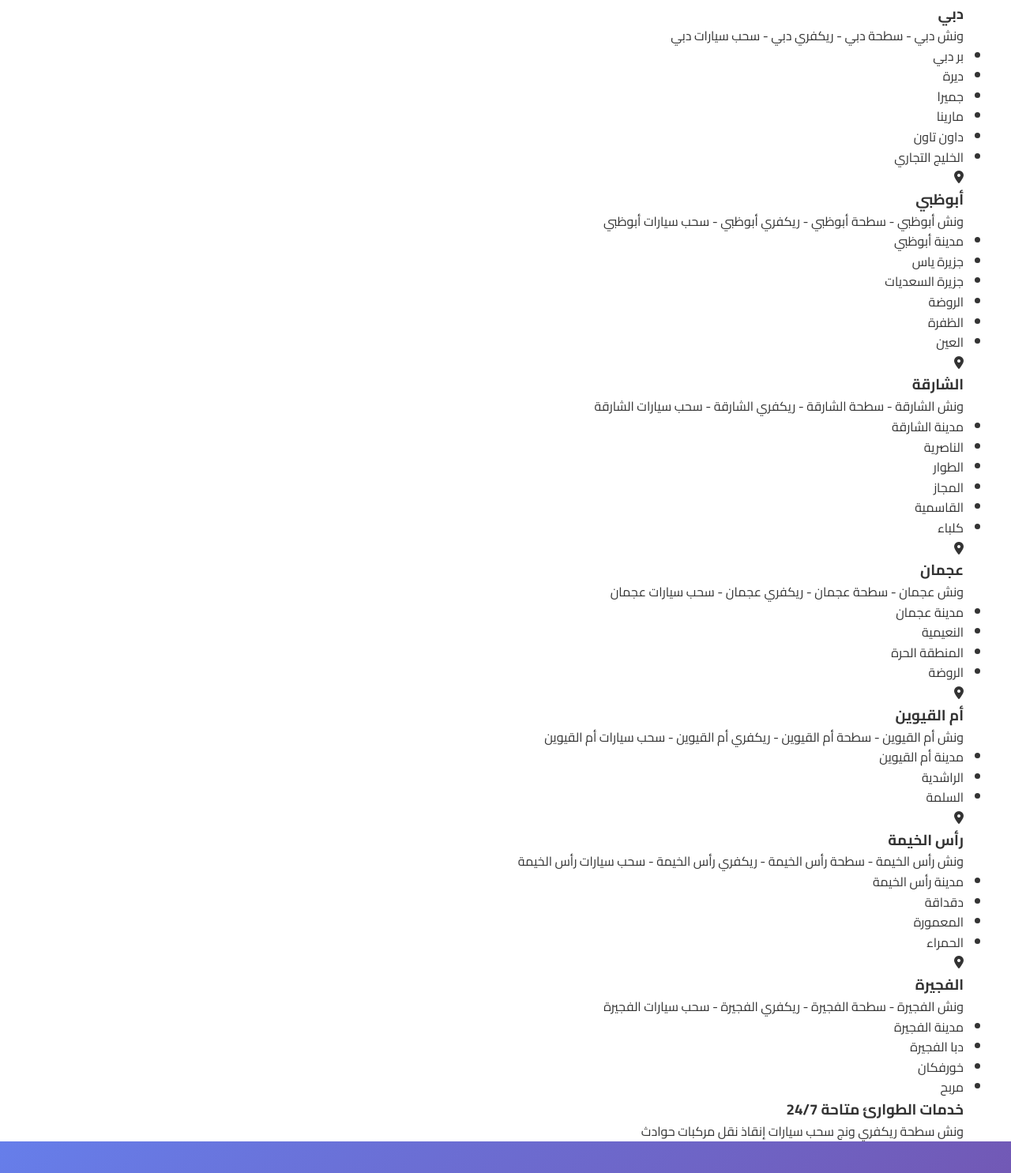
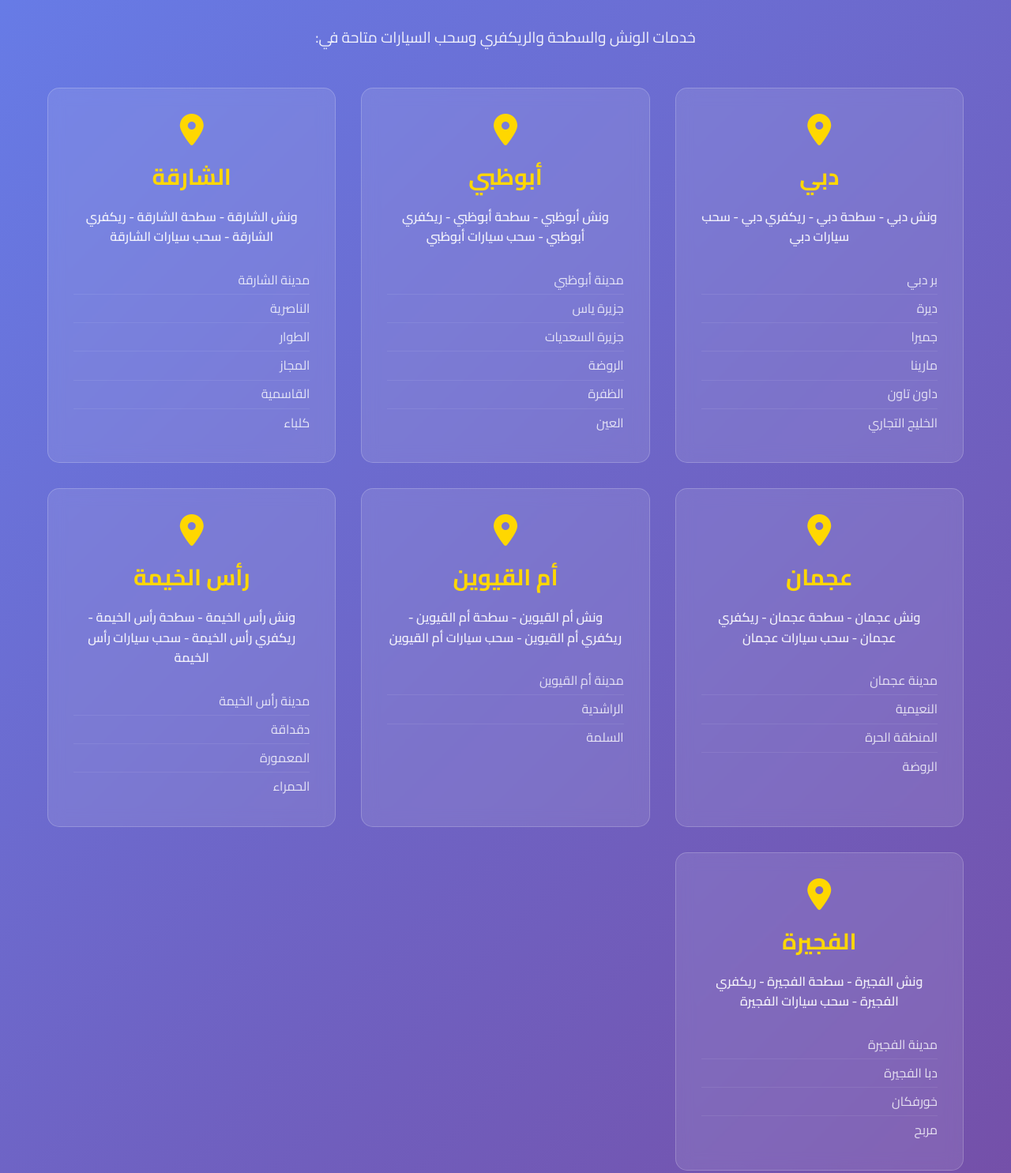
Before and after one commit to h14278133-del/site, a plain HTML site: page index.html in a window 1280 px wide. Shown: the part 1930-3415 px from the top of the page at 79% size. Drawn offline with Linux system fonts and the light colour scheme.

Commit message:
Update style.css

```diff
--- a/style.css
+++ b/style.css
@@ -215,6 +215,116 @@ body {
 .services {
     padding: 80px 0;
     background: #f8f9fa;
+}
+
+/* UAE Regions Section */
+.uae-regions {
+    padding: 80px 0;
+    background: linear-gradient(135deg, #667eea 0%, #764ba2 100%);
+    color: white;
+}
+
+.regions-subtitle {
+    text-align: center;
+    font-size: 1.2rem;
+    margin-bottom: 3rem;
+    opacity: 0.9;
+}
+
+.regions-grid {
+    display: grid;
+    grid-template-columns: repeat(auto-fit, minmax(300px, 1fr));
+    gap: 2rem;
+    margin-bottom: 3rem;
+}
+
+.region-card {
+    background: rgba(255, 255, 255, 0.1);
+    backdrop-filter: blur(10px);
+    padding: 2rem;
+    border-radius: 15px;
+    border: 1px solid rgba(255, 255, 255, 0.2);
+    transition: all 0.3s;
+    text-align: center;
+}
+
+.region-card:hover {
+    transform: translateY(-5px);
+    background: rgba(255, 255, 255, 0.15);
+    box-shadow: 0 20px 40px rgba(0, 0, 0, 0.2);
+}
+
+.region-card i {
+    font-size: 2.5rem;
+    color: #ffd700;
+    margin-bottom: 1rem;
+}
+
+.region-card h3 {
+    font-size: 1.8rem;
+    font-weight: 700;
+    margin-bottom: 1rem;
+    color: #ffd700;
+}
+
+.region-card p {
+    margin-bottom: 1.5rem;
+    font-weight: 600;
+    opacity: 0.9;
+}
+
+.region-card ul {
+    list-style: none;
+    padding: 0;
+    text-align: right;
+}
+
+.region-card ul li {
+    padding: 0.3rem 0;
+    border-bottom: 1px solid rgba(255, 255, 255, 0.1);
+    opacity: 0.8;
+}
+
+.region-card ul li:last-child {
+    border-bottom: none;
+}
+
+.emergency-services {
+    text-align: center;
+    padding: 2rem;
+    background: rgba(255, 255, 255, 0.1);
+    border-radius: 15px;
+    backdrop-filter: blur(10px);
+}
+
+.emergency-services h3 {
+    font-size: 2rem;
+    margin-bottom: 2rem;
+    color: #ffd700;
+}
+
+.emergency-keywords {
+    display: flex;
+    flex-wrap: wrap;
+    justify-content: center;
+    gap: 1rem;
+}
+
+.keyword {
+    background: #ffd700;
+    color: #333;
+    padding: 10px 20px;
+    border-radius: 25px;
+    font-weight: 600;
+    font-size: 1.1rem;
+    transition: all 0.3s;
+    cursor: pointer;
+}
+
+.keyword:hover {
+    background: #ffed4e;
+    transform: translateY(-2px);
+    box-shadow: 0 5px 15px rgba(255, 215, 0, 0.3);
 }
 
 .section-title {
@@ -623,6 +733,20 @@ body {
         justify-content: center;
     }
 
+    .regions-grid {
+        grid-template-columns: 1fr;
+    }
+
+    .emergency-keywords {
+        flex-direction: column;
+        align-items: center;
+    }
+
+    .keyword {
+        width: 200px;
+        text-align: center;
+    }
+
     .emergency-content {
         flex-direction: column;
         gap: 0.5rem;
```
